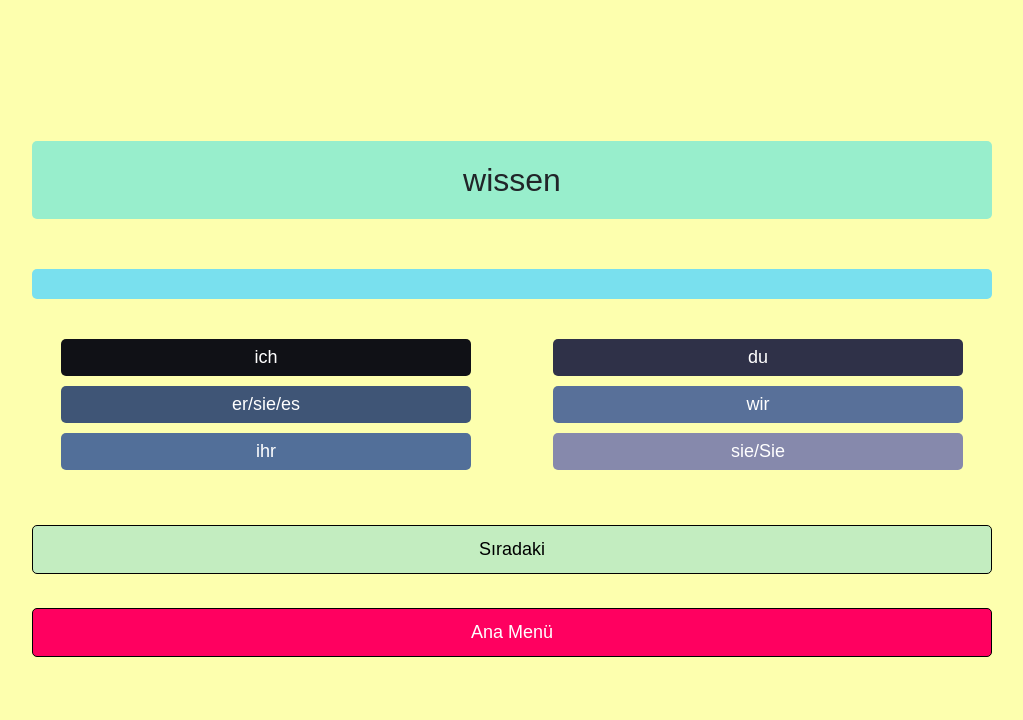
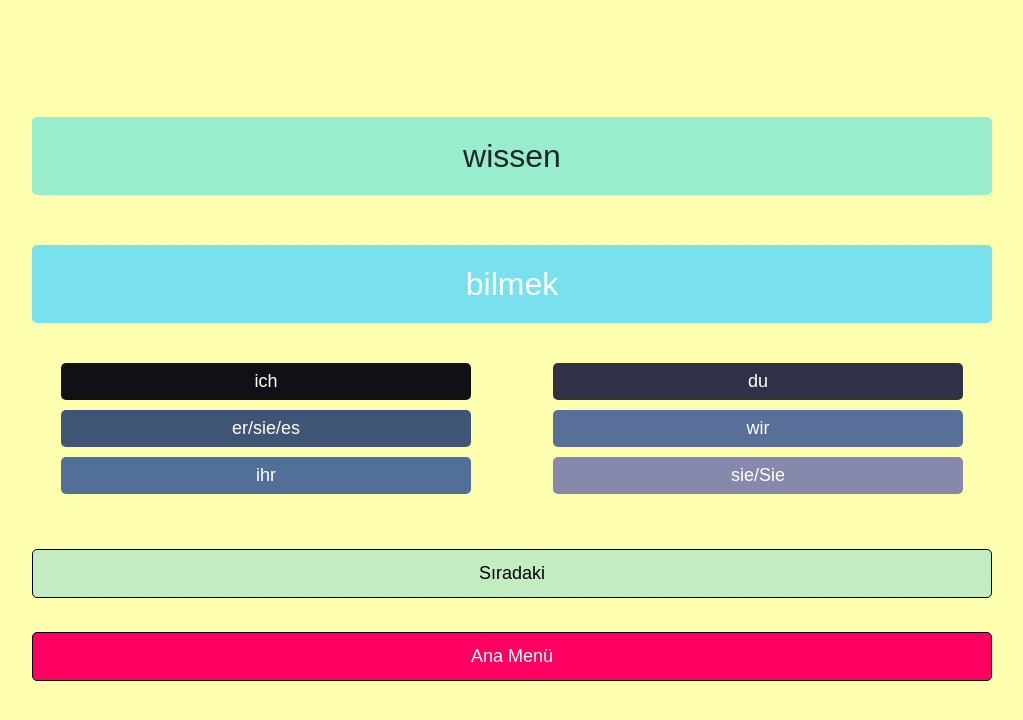
Before and after one commit to EnesHarman/German-App, a React (Create React App) app: page /verbs in a window 1280 px wide. Shown: the top 720 px of the page, without its empty margins (128-1151 px from the left). Built offline with nearby package versions, Linux system fonts and the light colour scheme; a web font is replaced by a local one.

Commit message:
Fix tr translate

```diff
--- a/src/pages/Verb.js
+++ b/src/pages/Verb.js
@@ -45,7 +45,7 @@ const Verb = () => {
         {currentVerb.basic}
       </div>
       <div className='content content_translate' style={{ marginBottom: '10px', border: 'none' }}>
-        {currentVerb.turkhish}
+        {currentVerb.turkish}
       </div>
 
       <div className='forms'>
```
